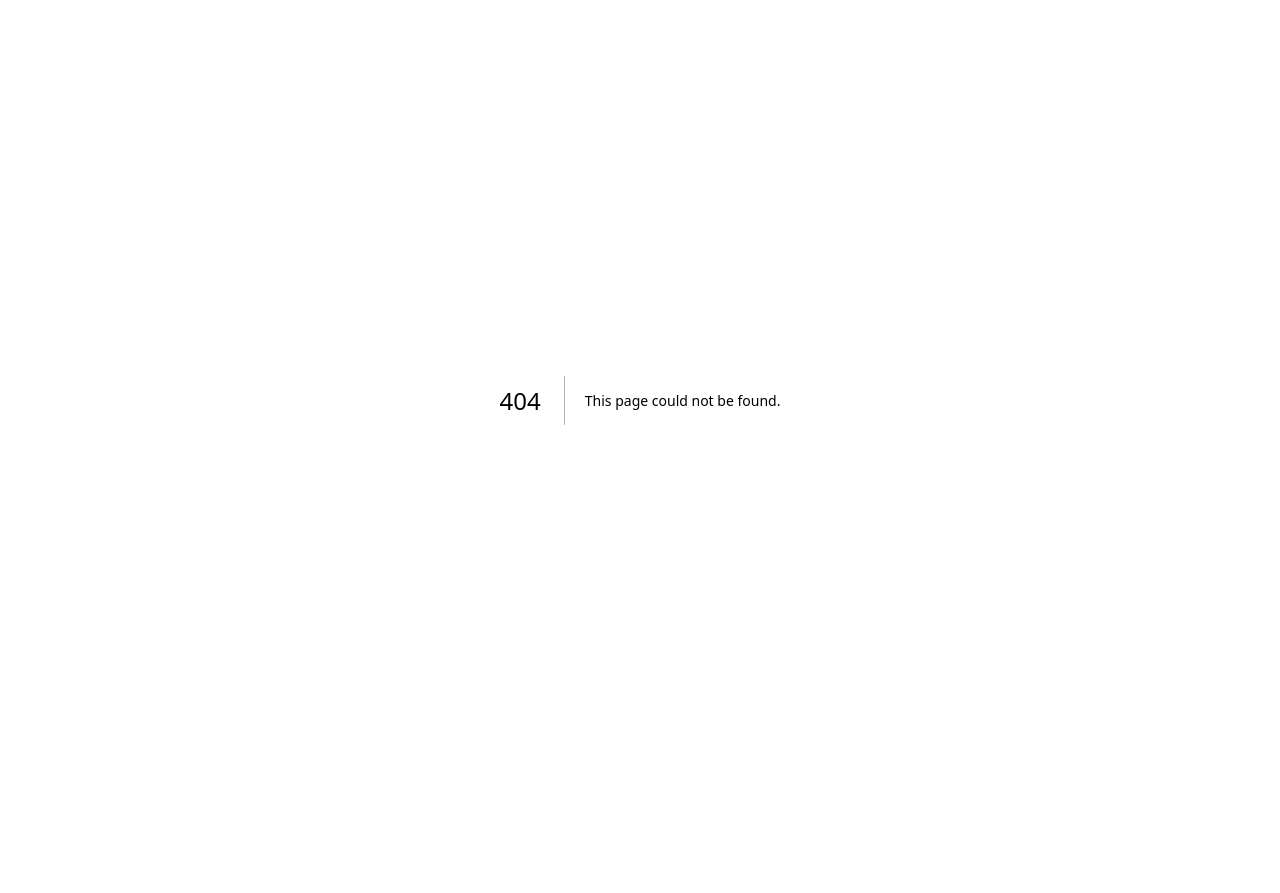
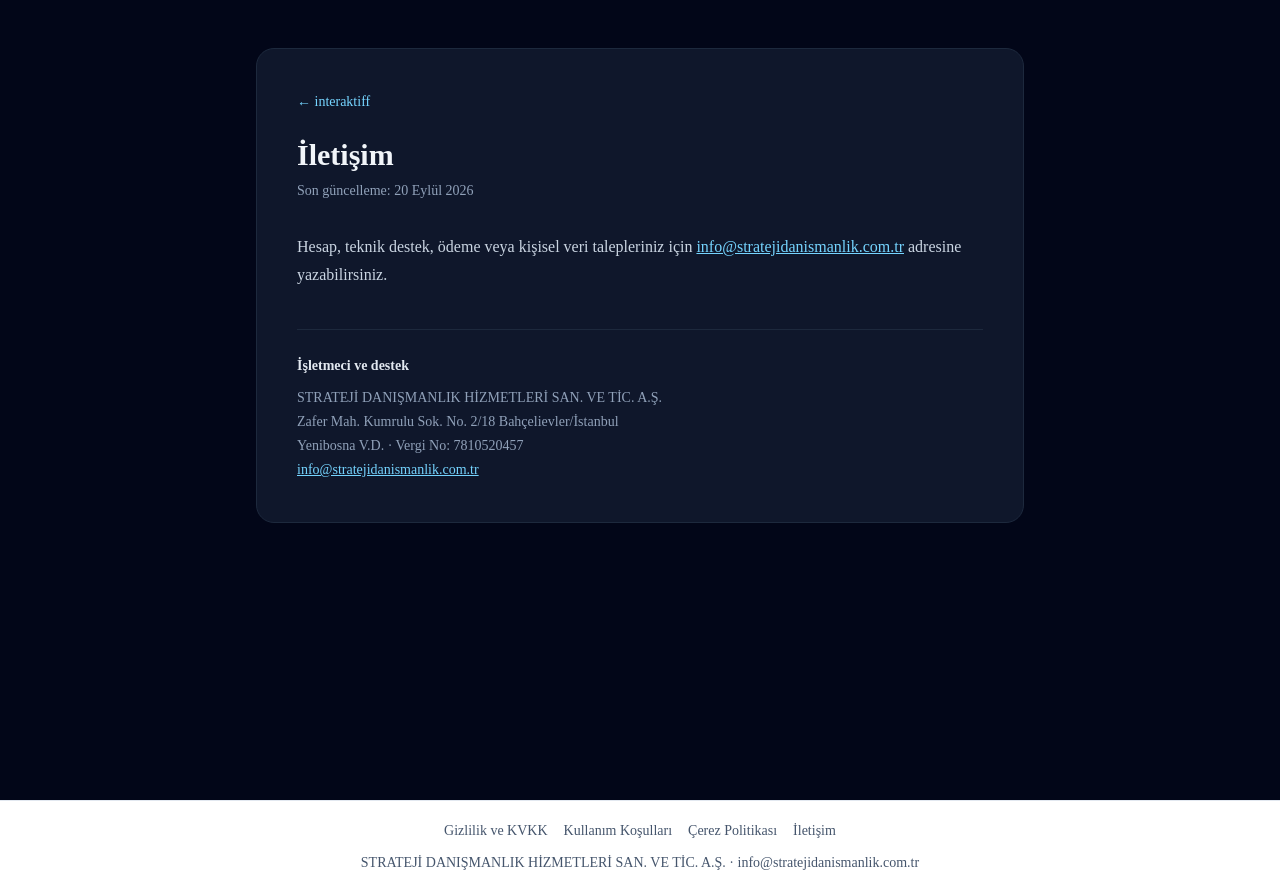
Before and after one commit to hiktan44/mindstamp, a Next.js app: page /contact in a window 1280 px wide. Before the commit this address had no page. Before the commit the page ends 800 px from the top, so only its background shows below. Built offline with nearby package versions, Linux system fonts and the light colour scheme.

Commit message:
feat: add verified legal and release metadata

```diff
--- /dev/null
+++ b/app/_components/LegalPage.tsx
@@ -0,0 +1,18 @@
+import Link from "next/link";
+
+export function LegalPage({ title, children }: { title: string; children: React.ReactNode }) {
+  return (
+    <main className="min-h-screen bg-slate-950 px-5 py-12 text-slate-100">
+      <article className="mx-auto max-w-3xl rounded-2xl border border-slate-800 bg-slate-900 p-6 sm:p-10">
+        <Link href="/" className="text-sm text-sky-300 hover:text-sky-200">← interaktiff</Link>
+        <h1 className="mt-6 text-3xl font-bold">{title}</h1>
+        <p className="mt-2 text-sm text-slate-400">Son güncelleme: 20 Eylül 2026</p>
+        <div className="mt-8 space-y-5 leading-7 text-slate-300">{children}</div>
+        <section className="mt-10 border-t border-slate-800 pt-6 text-sm leading-6 text-slate-400">
+          <h2 className="font-semibold text-slate-200">İşletmeci ve destek</h2>
+          <p className="mt-2">STRATEJİ DANIŞMANLIK HİZMETLERİ SAN. VE TİC. A.Ş.<br />Zafer Mah. Kumrulu Sok. No. 2/18 Bahçelievler/İstanbul<br />Yenibosna V.D. · Vergi No: 7810520457<br /><a className="text-sky-300 underline" href="mailto:info@stratejidanismanlik.com.tr">info@stratejidanismanlik.com.tr</a></p>
+        </section>
+      </article>
+    </main>
+  );
+}
--- /dev/null
+++ b/app/contact/page.tsx
@@ -0,0 +1,6 @@
+import type { Metadata } from "next";
+import { LegalPage } from "../_components/LegalPage";
+
+export const metadata: Metadata = { title: "İletişim", alternates: { canonical: "/contact" } };
+
+export default function Page() { return <LegalPage title="İletişim"><p>Hesap, teknik destek, ödeme veya kişisel veri talepleriniz için <a className="text-sky-300 underline" href="mailto:info@stratejidanismanlik.com.tr">info@stratejidanismanlik.com.tr</a> adresine yazabilirsiniz.</p></LegalPage>; }
--- /dev/null
+++ b/app/cookies/page.tsx
@@ -0,0 +1,6 @@
+import type { Metadata } from "next";
+import { LegalPage } from "../_components/LegalPage";
+
+export const metadata: Metadata = { title: "Çerez Politikası", alternates: { canonical: "/cookies" } };
+
+export default function Page() { return <LegalPage title="Çerez Politikası"><p>Zorunlu çerezler ve benzeri tarayıcı depolama teknolojileri oturum, güvenlik, dil ve tercihlerin çalışması için kullanılabilir.</p><p>Zorunlu olmayan ölçüm veya pazarlama teknolojileri kullanıldığında bunlar ayrıca açıklanır ve gerekli olduğu durumda kullanıcı tercihine bağlanır. Çerezleri tarayıcı ayarlarınızdan silebilir veya engelleyebilirsiniz.</p></LegalPage>; }
--- a/app/layout.tsx
+++ b/app/layout.tsx
@@ -16,7 +16,7 @@ const geistMono = Geist_Mono({
 });
 
 export const metadata: Metadata = {
-  metadataBase: new URL("https://interaktiff.com"),
+  metadataBase: new URL("https://mindstamp.seymata.com"),
   title: "interaktiff — Videolarını Etkileşimli Hale Getir",
   description:
     "interaktiff ile videolarına butonlar, sorular, hotspot'lar ve yapay zeka sohbet ekle. İzleyiciyi tıklatan, ölçülebilir ve dönüşüm getiren interaktif video deneyimleri oluştur.",
@@ -33,7 +33,7 @@ export const metadata: Metadata = {
     title: "interaktiff — Videolarını Etkileşimli Hale Getir",
     description:
       "Butonlar, sorular, hotspot'lar ve yapay zeka ile videolarını etkileşimli deneyimlere dönüştür.",
-    url: "https://interaktiff.com",
+    url: "https://mindstamp.seymata.com",
     siteName: "interaktiff",
     locale: "tr_TR",
     type: "website",
@@ -65,8 +65,14 @@ export default function RootLayout({
               name: "interaktiff",
               applicationCategory: "MultimediaApplication",
               operatingSystem: "Web",
-              url: "https://interaktiff.com",
+              url: "https://mindstamp.seymata.com",
               description: "Videolara buton, soru, hotspot ve yapay zeka sohbeti ekleyerek etkileşimli deneyimler oluşturun.",
+              publisher: {
+                "@type": "Organization",
+                name: "STRATEJİ DANIŞMANLIK HİZMETLERİ SAN. VE TİC. A.Ş.",
+                taxID: "7810520457",
+                email: "info@stratejidanismanlik.com.tr",
+              },
             }),
           }}
         />
@@ -78,7 +84,11 @@ export default function RootLayout({
           </TooltipProvider>
           <Toaster />
         </LangProvider>
+      <LegalFooter />
       </body>
     </html>
   );
 }
+
+
+function LegalFooter() { return <footer className="border-t border-slate-200 bg-white px-5 py-5 text-center text-sm text-slate-600"><div className="flex flex-wrap justify-center gap-4"><a href="/privacy">Gizlilik ve KVKK</a><a href="/terms">Kullanım Koşulları</a><a href="/cookies">Çerez Politikası</a><a href="/contact">İletişim</a></div><p className="mt-3">STRATEJİ DANIŞMANLIK HİZMETLERİ SAN. VE TİC. A.Ş. · <a href="mailto:info@stratejidanismanlik.com.tr">info@stratejidanismanlik.com.tr</a></p></footer>; }
--- /dev/null
+++ b/app/privacy/page.tsx
@@ -0,0 +1,6 @@
+import type { Metadata } from "next";
+import { LegalPage } from "../_components/LegalPage";
+
+export const metadata: Metadata = { title: "Gizlilik ve KVKK Aydınlatma Metni", alternates: { canonical: "/privacy" } };
+
+export default function Page() { return <LegalPage title="Gizlilik ve KVKK Aydınlatma Metni"><p>Hesap, iletişim, işlem ve güvenlik kayıtları; hizmeti sunmak, güvenliği sağlamak, destek taleplerini yanıtlamak ve hukuki yükümlülükleri yerine getirmek amacıyla işlenir.</p><p>Veriler sözleşmenin kurulması veya ifası, hukuki yükümlülük ve meşru menfaat sebeplerine dayanılarak; yalnız hizmet için zorunlu altyapı sağlayıcıları ve yetkili kurumlarla amaçla sınırlı paylaşılabilir.</p><p>KVKK kapsamındaki erişim, düzeltme, silme ve itiraz taleplerinizi <a className="text-sky-300 underline" href="mailto:info@stratejidanismanlik.com.tr">info@stratejidanismanlik.com.tr</a> adresine iletebilirsiniz.</p></LegalPage>; }
--- a/app/robots.ts
+++ b/app/robots.ts
@@ -1,9 +1,2 @@
 import type { MetadataRoute } from "next";
-
-export default function robots(): MetadataRoute.Robots {
-  return {
-    rules: [{ userAgent: "*", allow: "/", disallow: ["/api/", "/dashboard/", "/editor/"] }],
-    sitemap: "https://interaktiff.com/sitemap.xml",
-    host: "https://interaktiff.com",
-  };
-}
+export default function robots(): MetadataRoute.Robots { return { rules: [{ userAgent: "*", allow: "/", disallow: ["/api/", "/admin/", "/dashboard/"] }], sitemap: "https://mindstamp.seymata.com/sitemap.xml", host: "https://mindstamp.seymata.com" }; }
--- a/app/sitemap.ts
+++ b/app/sitemap.ts
@@ -1,5 +1,2 @@
 import type { MetadataRoute } from "next";
-
-export default function sitemap(): MetadataRoute.Sitemap {
-  return [{ url: "https://interaktiff.com/", changeFrequency: "weekly", priority: 1 }];
-}
+export default function sitemap(): MetadataRoute.Sitemap { return ["", "/privacy", "/terms", "/cookies", "/contact"].map((path) => ({ url: `https://mindstamp.seymata.com${path}`, changeFrequency: "monthly" as const, priority: path === "" ? 1 : 0.6 })); }
--- /dev/null
+++ b/app/terms/page.tsx
@@ -0,0 +1,6 @@
+import type { Metadata } from "next";
+import { LegalPage } from "../_components/LegalPage";
+
+export const metadata: Metadata = { title: "Kullanım Koşulları", alternates: { canonical: "/terms" } };
+
+export default function Page() { return <LegalPage title="Kullanım Koşulları"><p>interaktiff özellikleri mevcut kapsamıyla sunulur. Otomatik veya yapay zekâ destekli çıktılar kullanılmadan önce kullanıcı tarafından doğrulanmalıdır.</p><p>Hesap güvenliğini korumak, hukuka ve üçüncü kişi haklarına uygun kullanım sağlamak ve hizmeti aksatacak işlemler yapmamak kullanıcının sorumluluğundadır.</p><p>Varsa ücret, yenileme, iptal ve iade koşulları satın alma işleminden önce ilgili ekranda gösterilir.</p></LegalPage>; }
```
Also changed, not shown: public/llms.txt (added).
